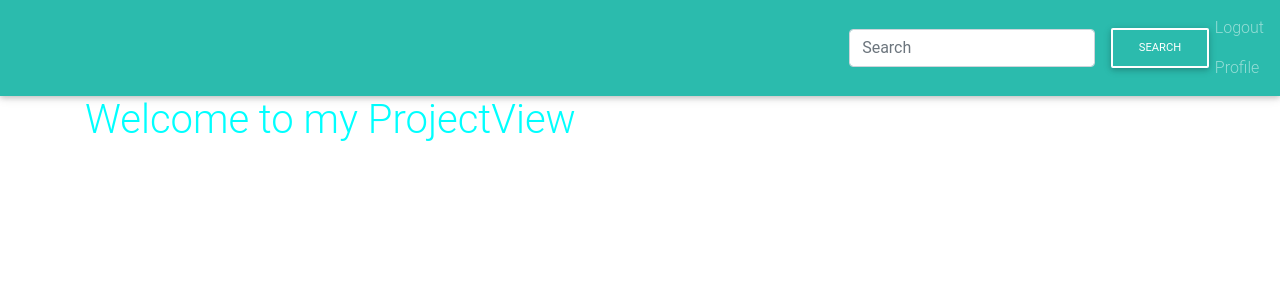
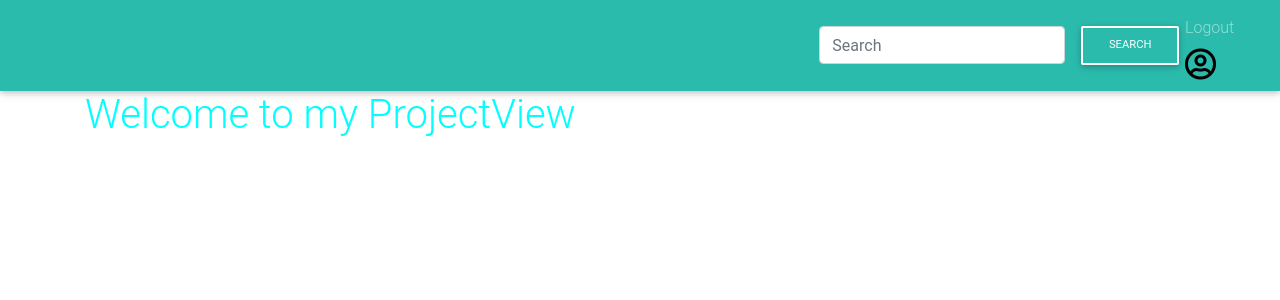
Before and after one commit to alex-muliande/projectsview, a Django app: page / in a window 1280 px wide. Shown: the top 300 px of the page. Run offline with Django 3.2, Linux system fonts and the light colour scheme; the visitor is signed in with stand-in values (Sample User, id 1); some libraries are stand-ins or nearby versions.

Commit message:
Add an icon to the profile link

```diff
--- a/projects/templates/navbar.html
+++ b/projects/templates/navbar.html
@@ -9,7 +9,9 @@
       {% if user.is_authenticated%}
 
       <a class="nav-item nav-link" href="{% url 'logout' %}">Logout</a>
-      <a class="nav-item nav-link" href="{% url 'profile' %}">Profile</a>
+      <a href="{}" class="nav-item-nav-link mr-5" style="color: black">
+        <i class="far fa-user-circle fa-2x"></i>
+    </a>
       {% else %}
       <a class="nav-item nav-link" href="{% url 'login' %}">Login</a>
       <a class="nav-item nav-link" href="{% url 'register' %}">Register</a>
```
